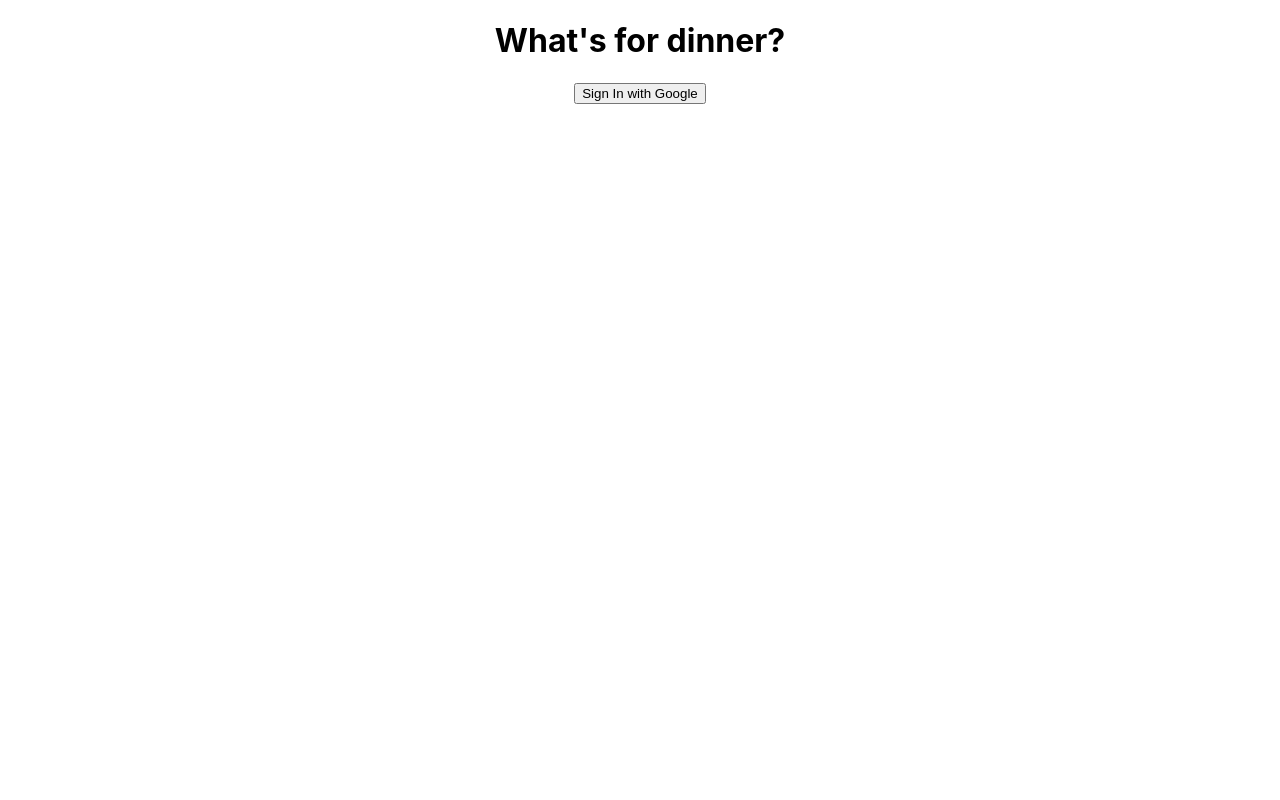
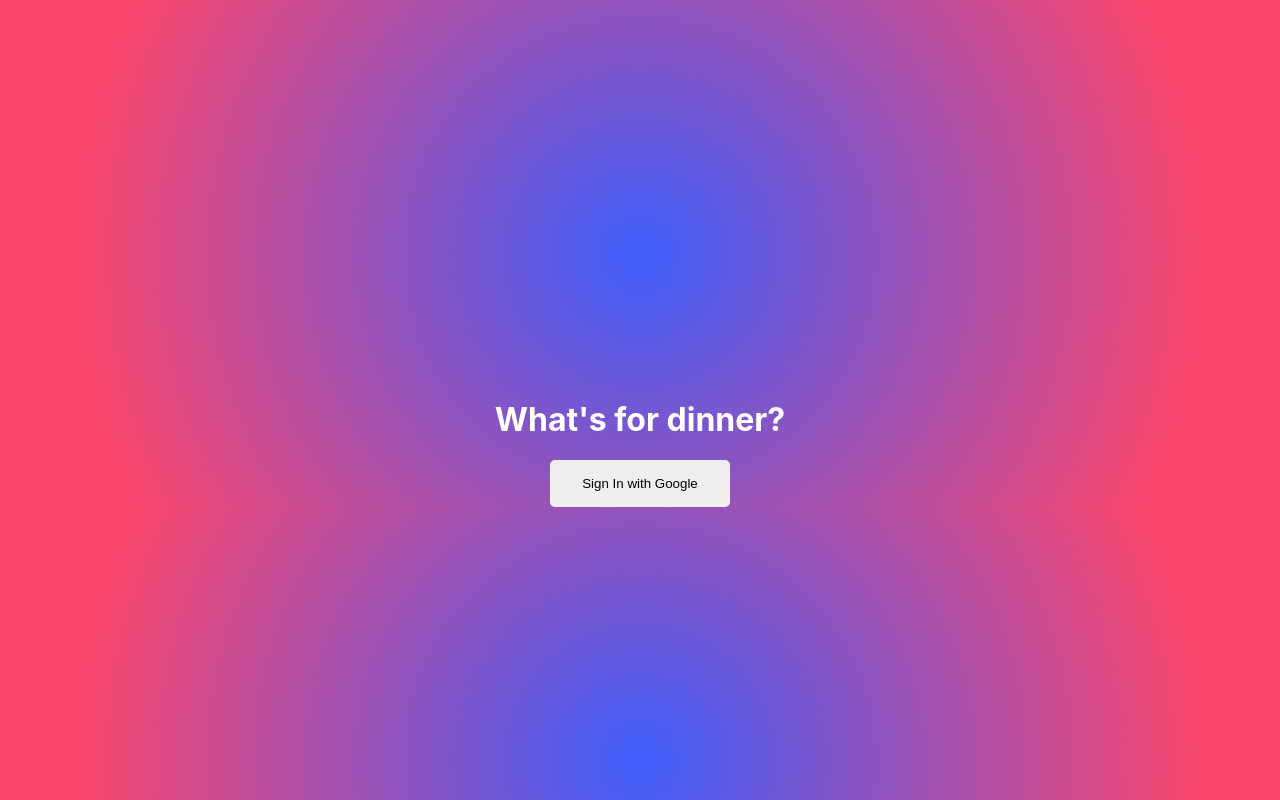
Before and after one commit to kimikoesc/whats-for-dinner, a React (Create React App) app: page / in a window 1280 px wide. Built offline with nearby package versions, Linux system fonts and the light colour scheme; no server answers.

Commit message:
feat: added userID to store.

```diff
--- a/src/components/AddIngredients.jsx
+++ b/src/components/AddIngredients.jsx
@@ -10,6 +10,8 @@
            type: "add",
            item: textInput.current.value
        })
+
+
     };
 
     return (
--- a/src/components/App.jsx
+++ b/src/components/App.jsx
@@ -5,6 +5,7 @@
 import Home from './Home';
 import Recipes from './Recipes';
 import { getAuth } from 'firebase/auth';
+import store from "../store"
 
 function App() {
   const [isUserSignedIn, setIsUserSignedIn] = useState(false);
@@ -13,16 +14,21 @@
   getAuth().onAuthStateChanged(user => {
     if (user) {
       setIsUserSignedIn(true)
-      setUsername(user.displayName);
+      setUsername(user.displayName)
+      store.dispatch({
+        type: "assignUser",
+        item: user.displayName
+      })
     } else {
       setIsUserSignedIn(false)
     }
   })
 
   if (isUserSignedIn) {
+    document.body.style.background = "white";
     return (
       <Router>
-        <div className="App">
+        <div className="home">
         <Home username={username}/>
         <Recipes/>
         </div>
@@ -31,7 +37,7 @@
   } else {
     return (
       <Router>
-        <div className="App">
+        <div className="welcome">
         <Authentication setUsername={setUsername}/>
         </div>
       </Router>
--- a/src/components/Authentication.jsx
+++ b/src/components/Authentication.jsx
@@ -44,8 +44,8 @@
     return (
         <div>
             <header className="App-header">
-                 <h1>What's for dinner?</h1>
-                 <button onClick={SignIn}>Sign In with Google</button>
+                 <h1 id="welcome-page">What's for dinner?</h1>
+                 <button onClick={SignIn} id="sign-in">Sign In with Google</button>
             </header>
         </div>
     )
--- a/src/components/Recipes.jsx
+++ b/src/components/Recipes.jsx
@@ -42,6 +42,8 @@
         };
         getPossibleRecipe();
     }, []);
+
+    console.log(filters)
 
     store.dispatch({
         type: "assignAllRecipe",
--- a/src/store.js
+++ b/src/store.js
@@ -8,6 +8,14 @@
     }
     return newState;
     },
+
+    userID: (state = "", action) => {
+        if (action.type === 'assignUser') {
+            state = action.item
+        }
+        return state
+    },
+
     userData: (state = [], action) => {
         let newState = Object.assign([], state);
         if (action.type === 'add') {
@@ -19,6 +27,7 @@
         }
         return newState;
     },
+
     filterOption: (state = {vegan: false, pescatarian: false, flexible: false}, action) => {
         let newState = Object.assign({}, state);
         if (action.type === "updateFilter") {
@@ -32,6 +41,7 @@
         }
         return newState
     },
+
 });
 
 const store = createStore(reducer);
--- a/src/styles/App.css
+++ b/src/styles/App.css
@@ -1,5 +1,6 @@
 body {
-  background-color: #ffffff;
+  background: rgb(63,94,251);
+  background: radial-gradient(circle, rgba(63,94,251,1) 0%, rgba(252,70,107,1) 83%);
   text-align: center;
   margin: 0;
 }
@@ -20,6 +21,21 @@
   padding: 16px 32px;
 }
 
+#sign-in {
+  border: none;
+  border-radius: 5px;
+  padding: 16px 32px;
+}
+
+#welcome-page {
+  margin-top: 400px;
+  color: white;
+}
+
 button:hover {
   background-color: #8d8d8d;
 }
+
+.home {
+  background-color: white;
+}
```
